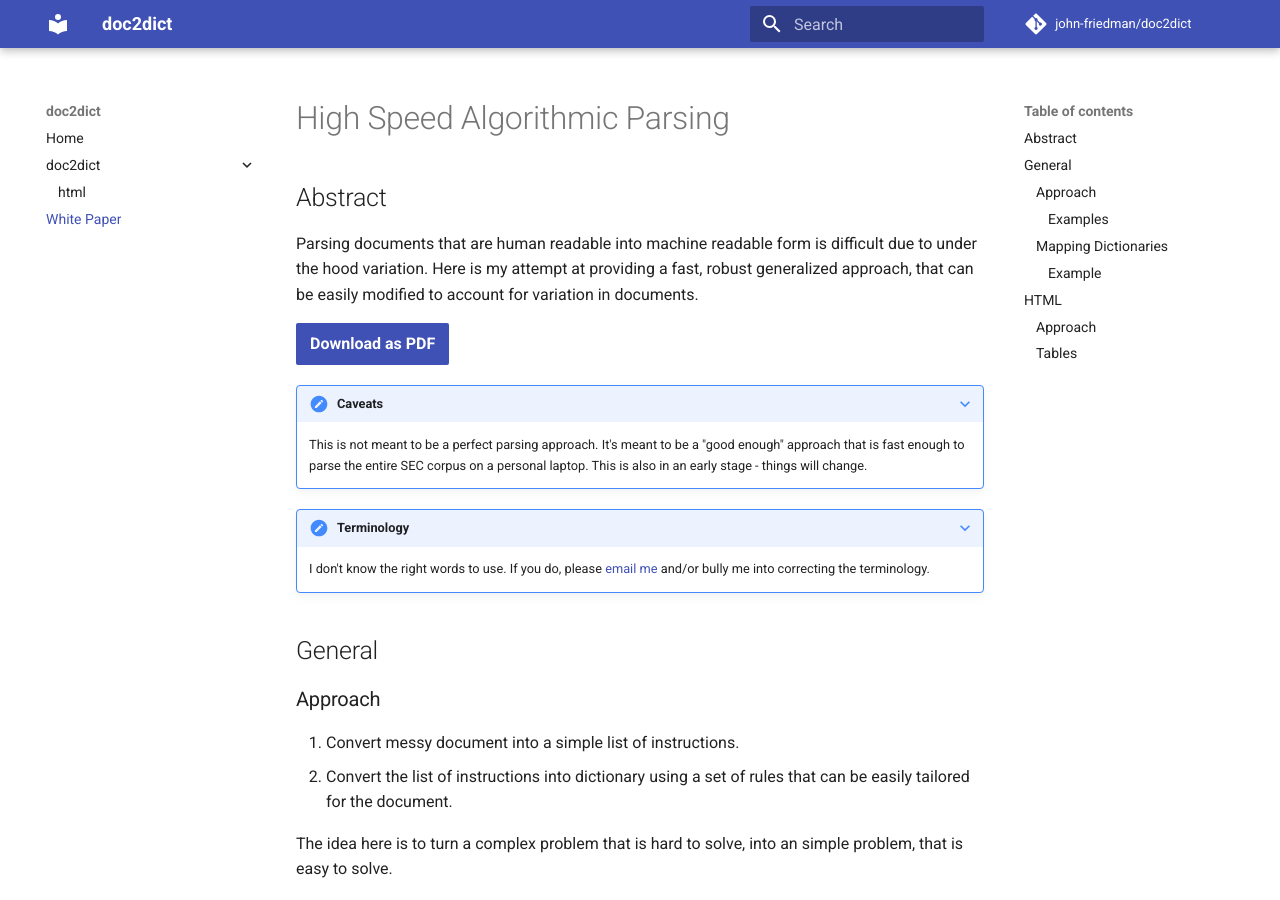
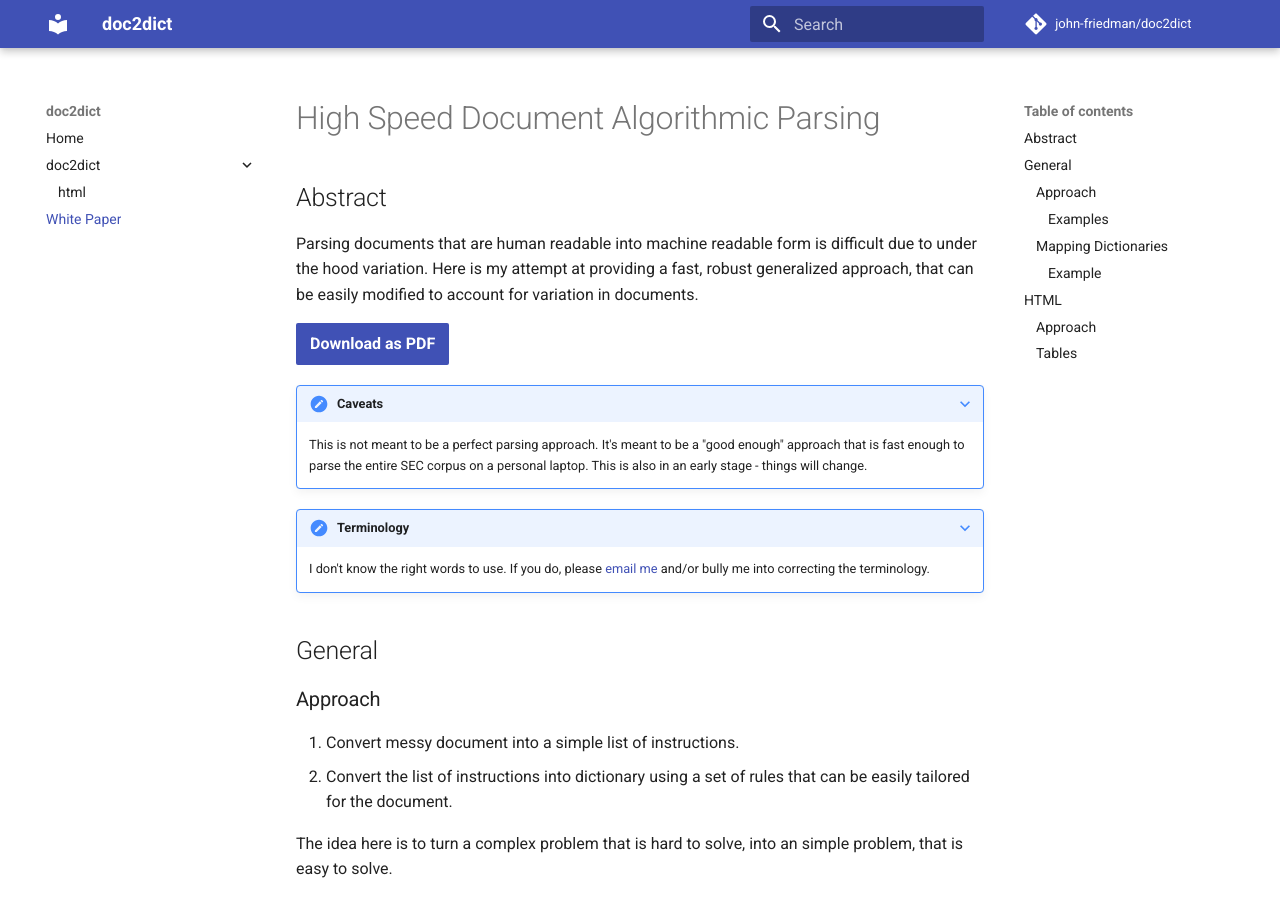
Before and after one commit to rian-dolphin/doc2dict, an MkDocs documentation site: the page built from doc2dict/docs/docs/whitepaper.md, in a window 1280 px wide and 900 px high. Built offline with MkDocs 1.6.1 and Material for MkDocs 9.7.7, drawn with Linux system fonts in a browser that asks for light colours; comment, search, counter and statistics services are not loaded.

Commit message:
updated docs

```diff
--- a/doc2dict/docs/docs/whitepaper.md
+++ b/doc2dict/docs/docs/whitepaper.md
@@ -1,4 +1,4 @@
-# High Speed Algorithmic Parsing
+# High Speed Document Algorithmic Parsing
 
 ## Abstract
 Parsing documents that are human readable into machine readable form is difficult due to under the hood variation. Here is my attempt at providing a fast, robust generalized approach, that can be easily modified to account for variation in documents.
```
